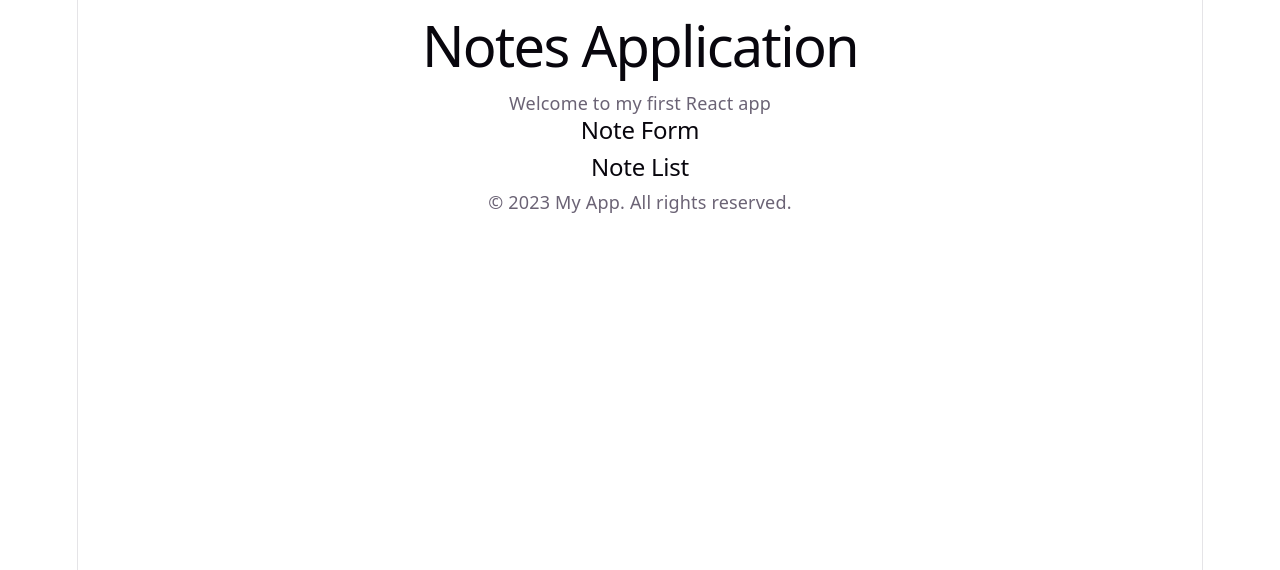
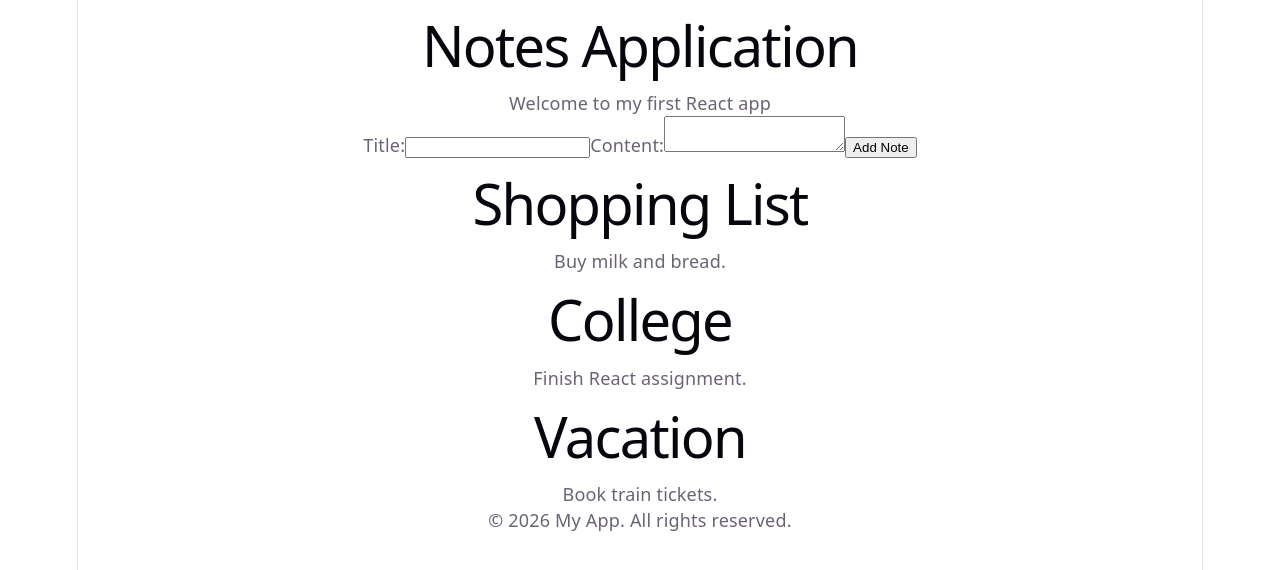
Before and after one commit to krshreyas256/notes-api-project, a React app in the folder frontend/: page / in a window 1280 px wide. Shown: the top 570 px of the page. Built offline with nearby package versions, Linux system fonts and the light colour scheme; the HTML template or start-up script is replaced by a standard one.

Commit message:
Add NoteCard component

```diff
--- a/frontend/src/components/Footer.jsx
+++ b/frontend/src/components/Footer.jsx
@@ -1,7 +1,7 @@
 function Footer() {
   return (
     <footer>
-      <p>&copy; 2023 My App. All rights reserved.</p>
+      <p>&copy; 2026 My App. All rights reserved.</p>
     </footer>
   )
 }
--- /dev/null
+++ b/frontend/src/components/NoteCard.jsx
@@ -0,0 +1,10 @@
+function NoteCard(props){
+	return(
+		<div>
+			<h1>{props.title}</h1>
+			<p>{props.content}</p>
+		</div>
+		)
+}
+
+export default NoteCard
--- a/frontend/src/components/NoteForm.jsx
+++ b/frontend/src/components/NoteForm.jsx
@@ -1,7 +1,31 @@
+import { useState } from 'react'
+
 function NoteForm() {
-  return (
-    <h2>Note Form</h2>
-  )
+	const [title, setTitle] = useState("")
+	const [content, setContent] = useState("")
+
+	return (
+		<form>
+			<label>Title:</label>
+			<input
+				type="text"
+				value={title}
+				onChange={(event) => {
+					setTitle(event.target.value)
+				}}
+			/>
+
+			<label>Content:</label>
+			<textarea
+				value={content}
+				onChange={(event) => {
+					setContent(event.target.value)
+				}}>
+			</textarea>
+
+			<button>Add Note</button>
+		</form>
+  	)
 }
 
 export default NoteForm
--- a/frontend/src/components/NoteList.jsx
+++ b/frontend/src/components/NoteList.jsx
@@ -1,7 +1,24 @@
+import NoteCard from './Notecard'
 function NoteList() {
-  return (
-    <h2>Note List</h2>
-  )
+	return (
+		<div>
+			<NoteCard
+				title="Shopping List"
+				content="Buy milk and bread."
+			/>
+
+
+			<NoteCard
+				title="College"
+				content="Finish React assignment."
+			/>
+
+			<NoteCard
+				title="Vacation"
+				content="Book train tickets."
+			/>
+		</div>
+		)
 }
 
 export default NoteList
```
